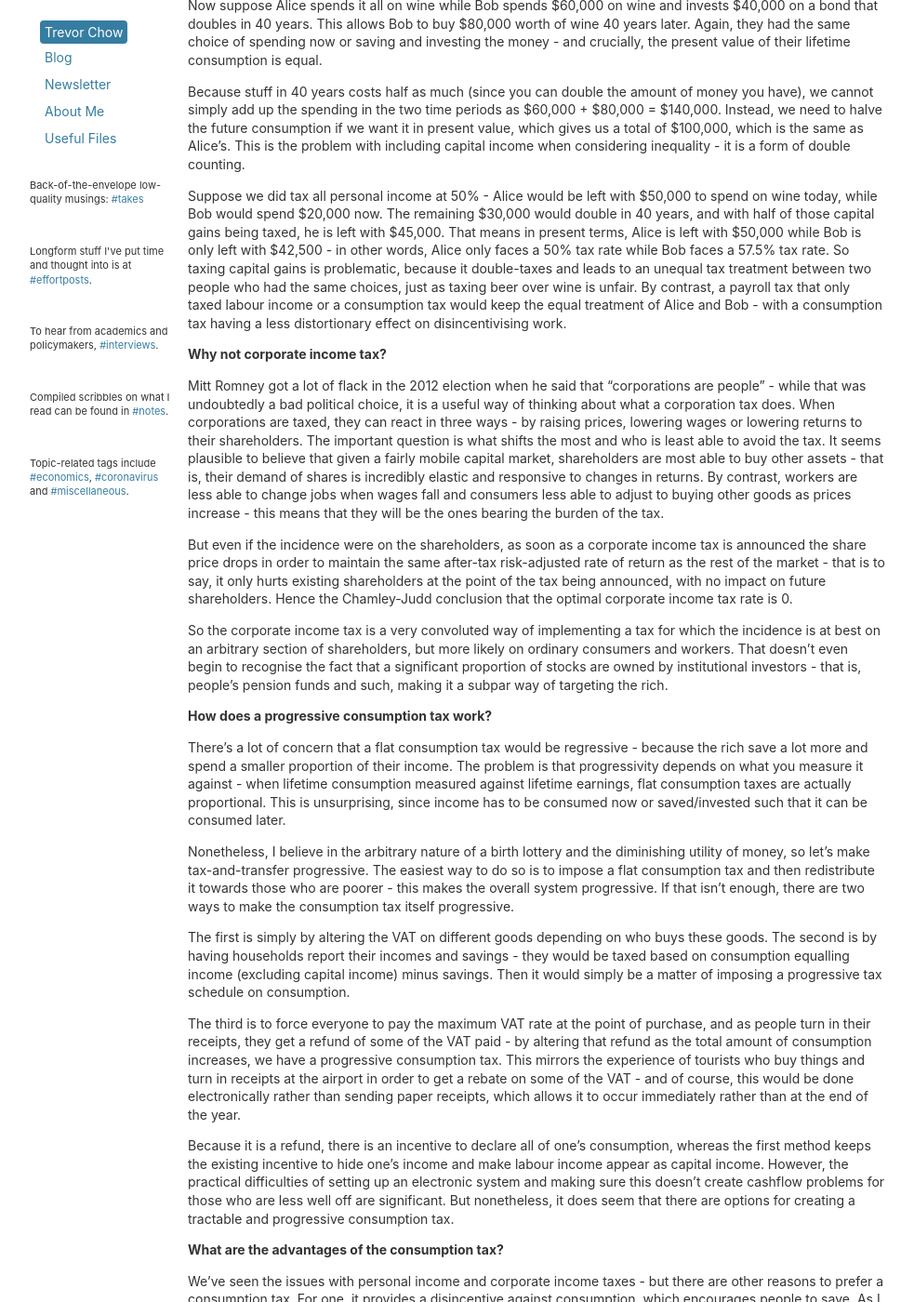
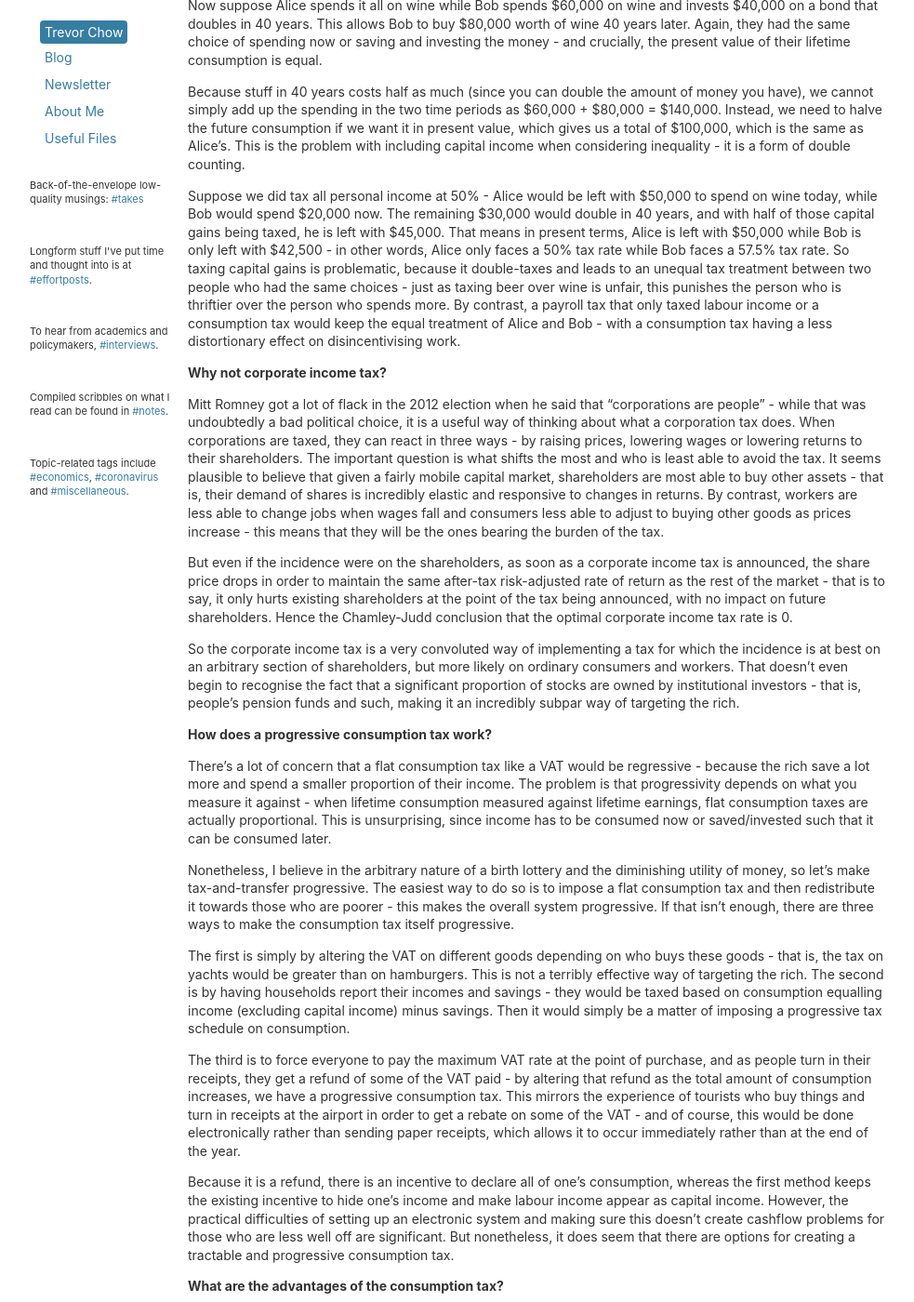
Before and after one commit to tmychow/tmychow.github.io, a Jekyll site: the page built from _posts/2020-07-29-all-that-glitters-is-not-gold.md, in a window 1280 px wide and 1400 px high, scrolled down 687 px. Shown: the whole window at 93% size, without its empty margins (28-1011 px from the left). Built offline with Jekyll 4.4.1, drawn with Linux system fonts in a browser that asks for light colours; some of the changed text lies outside the part shown.

Commit message:
Update 2020-07-29-all-that-glitters-is-not-gold.md

```diff
--- a/_posts/2020-07-29-all-that-glitters-is-not-gold.md
+++ b/_posts/2020-07-29-all-that-glitters-is-not-gold.md
@@ -28,23 +28,23 @@ Now suppose Alice spends it all on wine while Bob spends <span>$</span>60,000 on
 
 Because stuff in 40 years costs half as much (since you can double the amount of money you have), we cannot simply add up the spending in the two time periods as <span>$</span>60,000 + <span>$</span>80,000 = <span>$</span>140,000. Instead, we need to halve the future consumption if we want it in present value, which gives us a total of <span>$</span>100,000, which is the same as Alice's. This is the problem with including capital income when considering inequality - it is a form of double counting.
 
-Suppose we did tax all personal income at 50% - Alice would be left with <span>$</span>50,000 to spend on wine today, while Bob would spend <span>$</span>20,000 now. The remaining <span>$</span>30,000 would double in 40 years, and with half of those capital gains being taxed, he is left with <span>$</span>45,000. That means in present terms, Alice is left with <span>$</span>50,000 while Bob is only left with <span>$</span>42,500 - in other words, Alice only faces a 50% tax rate while Bob faces a 57.5% tax rate. So taxing capital gains is problematic, because it double-taxes and leads to an unequal tax treatment between two people who had the same choices, just as taxing beer over wine is unfair. By contrast, a payroll tax that only taxed labour income or a consumption tax would keep the equal treatment of Alice and Bob - with a consumption tax having a less distortionary effect on disincentivising work.
+Suppose we did tax all personal income at 50% - Alice would be left with <span>$</span>50,000 to spend on wine today, while Bob would spend <span>$</span>20,000 now. The remaining <span>$</span>30,000 would double in 40 years, and with half of those capital gains being taxed, he is left with <span>$</span>45,000. That means in present terms, Alice is left with <span>$</span>50,000 while Bob is only left with <span>$</span>42,500 - in other words, Alice only faces a 50% tax rate while Bob faces a 57.5% tax rate. So taxing capital gains is problematic, because it double-taxes and leads to an unequal tax treatment between two people who had the same choices - just as taxing beer over wine is unfair, this punishes the person who is thriftier over the person who spends more. By contrast, a payroll tax that only taxed labour income or a consumption tax would keep the equal treatment of Alice and Bob - with a consumption tax having a less distortionary effect on disincentivising work.
 
 **Why not corporate income tax?**
 
 Mitt Romney got a lot of flack in the 2012 election when he said that "corporations are people" - while that was undoubtedly a bad political choice, it is a useful way of thinking about what a corporation tax does. When corporations are taxed, they can react in three ways - by raising prices, lowering wages or lowering returns to their shareholders. The important question is what shifts the most and who is least able to avoid the tax. It seems plausible to believe that given a fairly mobile capital market, shareholders are most able to buy other assets - that is, their demand of shares is incredibly elastic and responsive to changes in returns. By contrast, workers are less able to change jobs when wages fall and consumers less able to adjust to buying other goods as prices increase - this means that they will be the ones bearing the burden of the tax.
 
-But even if the incidence were on the shareholders, as soon as a corporate income tax is announced the share price drops in order to maintain the same after-tax risk-adjusted rate of return as the rest of the market - that is to say, it only hurts existing shareholders at the point of the tax being announced, with no impact on future shareholders. Hence the Chamley-Judd conclusion that the optimal corporate income tax rate is 0.
+But even if the incidence were on the shareholders, as soon as a corporate income tax is announced, the share price drops in order to maintain the same after-tax risk-adjusted rate of return as the rest of the market - that is to say, it only hurts existing shareholders at the point of the tax being announced, with no impact on future shareholders. Hence the Chamley-Judd conclusion that the optimal corporate income tax rate is 0.
 
-So the corporate income tax is a very convoluted way of implementing a tax for which the incidence is at best on an arbitrary section of shareholders, but more likely on ordinary consumers and workers. That doesn't even begin to recognise the fact that a significant proportion of stocks are owned by institutional investors - that is, people's pension funds and such, making it a subpar way of targeting the rich.
+So the corporate income tax is a very convoluted way of implementing a tax for which the incidence is at best on an arbitrary section of shareholders, but more likely on ordinary consumers and workers. That doesn't even begin to recognise the fact that a significant proportion of stocks are owned by institutional investors - that is, people's pension funds and such, making it an incredibly subpar way of targeting the rich.
 
 **How does a progressive consumption tax work?**
 
-There's a lot of concern that a flat consumption tax would be regressive - because the rich save a lot more and spend a smaller proportion of their income. The problem is that progressivity depends on what you measure it against - when lifetime consumption measured against lifetime earnings, flat consumption taxes are actually proportional. This is unsurprising, since income has to be consumed now or saved/invested such that it can be consumed later.
+There's a lot of concern that a flat consumption tax like a VAT would be regressive - because the rich save a lot more and spend a smaller proportion of their income. The problem is that progressivity depends on what you measure it against - when lifetime consumption measured against lifetime earnings, flat consumption taxes are actually proportional. This is unsurprising, since income has to be consumed now or saved/invested such that it can be consumed later.
 
-Nonetheless, I believe in the arbitrary nature of a birth lottery and the diminishing utility of money, so let's make tax-and-transfer progressive. The easiest way to do so is to impose a flat consumption tax and then redistribute it towards those who are poorer - this makes the overall system progressive. If that isn't enough, there are two ways to make the consumption tax itself progressive.
+Nonetheless, I believe in the arbitrary nature of a birth lottery and the diminishing utility of money, so let's make tax-and-transfer progressive. The easiest way to do so is to impose a flat consumption tax and then redistribute it towards those who are poorer - this makes the overall system progressive. If that isn't enough, there are three ways to make the consumption tax itself progressive.
 
-The first is simply by altering the VAT on different goods depending on who buys these goods. The second is by having households report their incomes and savings - they would be taxed based on consumption equalling income (excluding capital income) minus savings. Then it would simply be a matter of imposing a progressive tax schedule on consumption.
+The first is simply by altering the VAT on different goods depending on who buys these goods - that is, the tax on yachts would be greater than on hamburgers. This is not a terribly effective way of targeting the rich. The second is by having households report their incomes and savings - they would be taxed based on consumption equalling income (excluding capital income) minus savings. Then it would simply be a matter of imposing a progressive tax schedule on consumption.
 
 The third is to force everyone to pay the maximum VAT rate at the point of purchase, and as people turn in their receipts, they get a refund of some of the VAT paid - by altering that refund as the total amount of consumption increases, we have a progressive consumption tax. This mirrors the experience of tourists who buy things and turn in receipts at the airport in order to get a rebate on some of the VAT - and of course, this would be done electronically rather than sending paper receipts, which allows it to occur immediately rather than at the end of the year.
 
@@ -54,7 +54,7 @@ Because it is a refund, there is an incentive to declare all of one's consumptio
 
 We've seen the issues with personal income and corporate income taxes - but there are other reasons to prefer a consumption tax. For one, it provides a disincentive against consumption, which encourages people to save. As I explain in [Part I]({% post_url 2020-07-10-a-primer-on-economic-growth-part-I %}) of my growth primer, savings and investments are crucial in providing the capital formation needed for economic growth. And this means that we no longer need the incredibly excessive number of exemptions in tax codes for various savings accounts, simplifying the system.
 
-Secondly, there is no fundamental reason to tax and redistribute income or wealth. As evidenced by my incredibly non-rigorous poll, the most meaningful measure of well-being and inequality is by the things you can get with your money i.e. your consumption - and the best proxy for consumption is consumption. People who are wealthy but don't spend it are either donating or investing that money - that is a good thing.
+Secondly, there is no fundamental reason to tax and redistribute income or wealth. As evidenced by my incredibly non-rigorous poll, the most meaningful measure of well-being and inequality is by the things you can get with your money i.e. your consumption - and the best proxy for consumption is consumption, not income or wealth. People who are wealthy but don't spend it are either donating or investing that money - that is a good thing.
 
 Thirdly, a progressive consumption tax doesn't hugely impact people's welfare - not only for reasons of diminishing marginal utility as is true of all progressive taxes, but also because people's psychological happiness is much more correlated with relative consumption at the top end.
 
```
